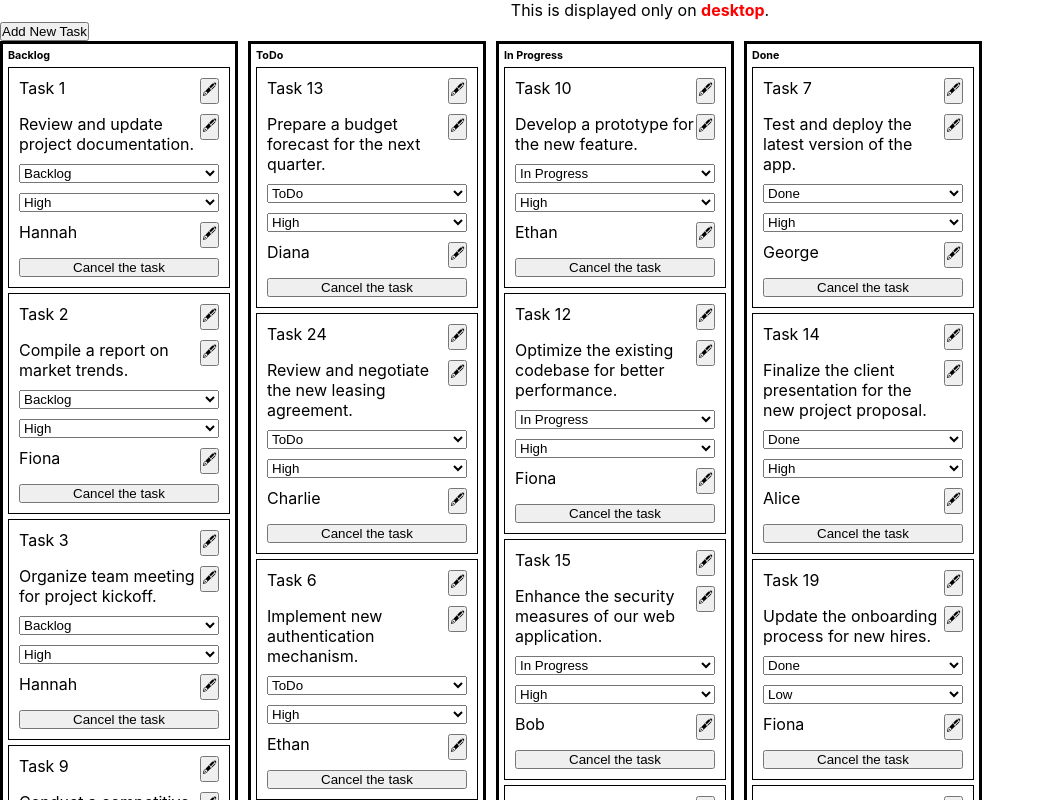
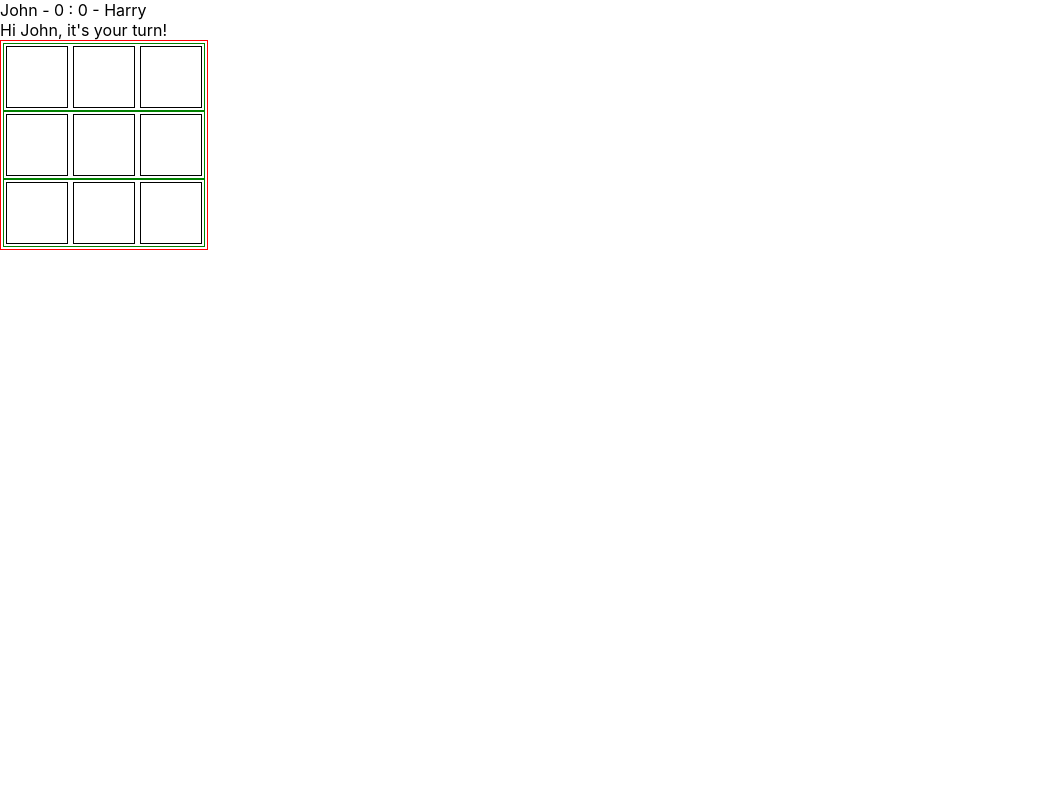
Before and after one commit to hrayrzh/task-management-tool, a React (Create React App) app: page / in a window 1280 px wide. Shown: the top 800 px of the page, without its empty margins (0-1045 px from the left). Built offline with nearby package versions, Linux system fonts and the light colour scheme.

Commit message:
state update bug

```diff
--- /dev/null
+++ b/src/TheGame.js
@@ -0,0 +1,90 @@
+import {useEffect, useState} from "react";
+
+function TheGame() {
+    const [board, setBoard] = useState([['', '', ''], ['', '', ''], ['', '', '']]);
+    const [turn, setturn] = useState(true);
+    const [turnNum, setTurnNum] = useState(1);
+    const [score, setScore] = useState([0,0])
+    const [checkWin, setCheckWin] = useState(null);
+
+    const clickOnBoard = (rowIndex, cellIndex, turn) => {
+        if (board[rowIndex][cellIndex] !== "") return
+
+        const newArr = board.map((row, index) => {
+            if (rowIndex === index) {
+                return row.map((item, itemIndex) => {
+                    if (itemIndex === cellIndex && item === '') {
+                        console.log(item, rowIndex, cellIndex)
+                        return turn ? 'x' : 'o'
+                    }
+                    return item
+                })
+            }
+            return row
+        });
+
+        // newArr[rowIndex][cellIndex] = 'X';
+        setBoard(newArr);
+        // debugger;
+        setturn(!turn)
+        setTurnNum(turnNum + 1);
+        console.log(newArr);
+
+
+        if (turnNum >= 5) {
+            console.table(newArr[rowIndex][0], newArr[rowIndex][1], newArr[rowIndex][2]);
+            if (((newArr[rowIndex][0] === newArr[rowIndex][1]) && (newArr[rowIndex][0] === newArr[rowIndex][2]))
+                || ((newArr[0][cellIndex] === newArr[1][cellIndex]) && (newArr[0][cellIndex] === newArr[2][cellIndex]))
+                || ((newArr[0][0] === newArr[1][1]) && (newArr[0][0] === newArr[2][2]))
+                || ((newArr[0][2] === newArr[1][1]) && (newArr[0][2] === newArr[2][0]))) {
+                setCheckWin(turn ? 'X' : 'Y');
+                setTurnNum(1);
+                turn ? setScore([score[0]+1, score[1]]) : setScore([score[0], score[1]+1])
+            }
+        }
+
+    }
+
+    useEffect(()=>{
+        if(checkWin){
+            console.log(board, 'effect');
+            // debugger;
+            setBoard([['', '', ''], ['', '', ''], ['', '', '']]);
+            alert(
+                `${checkWin} Wins`
+            )
+        }
+    }, [checkWin])
+
+    return (
+        <div>
+            <div>
+                John - {score[0]} : {score[1]} - Harry
+            </div>
+            <div className='gameInfo'>
+                Hi <span>
+                {turn ? "John" : "Harry"}
+            </span>, it's your turn!
+            </div>
+            <div className="gameBoard">
+                {board.map((row, rowIndex) => {
+                        return (
+                            <div className="gameRow">
+                                {row.map((item, cellIndex) => {
+                                    return (
+                                        <div className="gameItem"
+                                             onClick={() => clickOnBoard(rowIndex, cellIndex, turn)}>{item}</div>
+                                    )
+                                })}
+                            </div>
+                        )
+                    }
+                )}
+            </div>
+        </div>
+
+    )
+
+}
+
+export default TheGame
--- a/src/index.css
+++ b/src/index.css
@@ -125,3 +125,24 @@ body {
         font-weight: bold;
     }
 }
+
+.gameBoard{
+    width: fit-content;
+    border: 1px solid red;
+    padding: 2px;
+}
+
+.gameRow{
+   border: 1px solid green;
+    padding: 2px;
+    display: flex;
+    gap: 5px;
+    justify-content: space-evenly;
+}
+
+.gameItem{
+    border: 1px solid black;
+    padding: 5px;
+    width: 50px;
+    height: 50px;
+}
--- a/src/index.js
+++ b/src/index.js
@@ -1,14 +1,15 @@
 import React from 'react';
 import ReactDOM from 'react-dom/client';
 import './index.css';
-import App from './App';
+// import App from './App';
 // import Resize from './Resize';
+import TheGame from "./TheGame";
 //import reportWebVitals from './reportWebVitals';
 
 const root = ReactDOM.createRoot(document.getElementById('root'));
 root.render(
 //  <React.StrictMode>
-    <App />
+    <TheGame />
 //  </React.StrictMode>
 );
 
```
